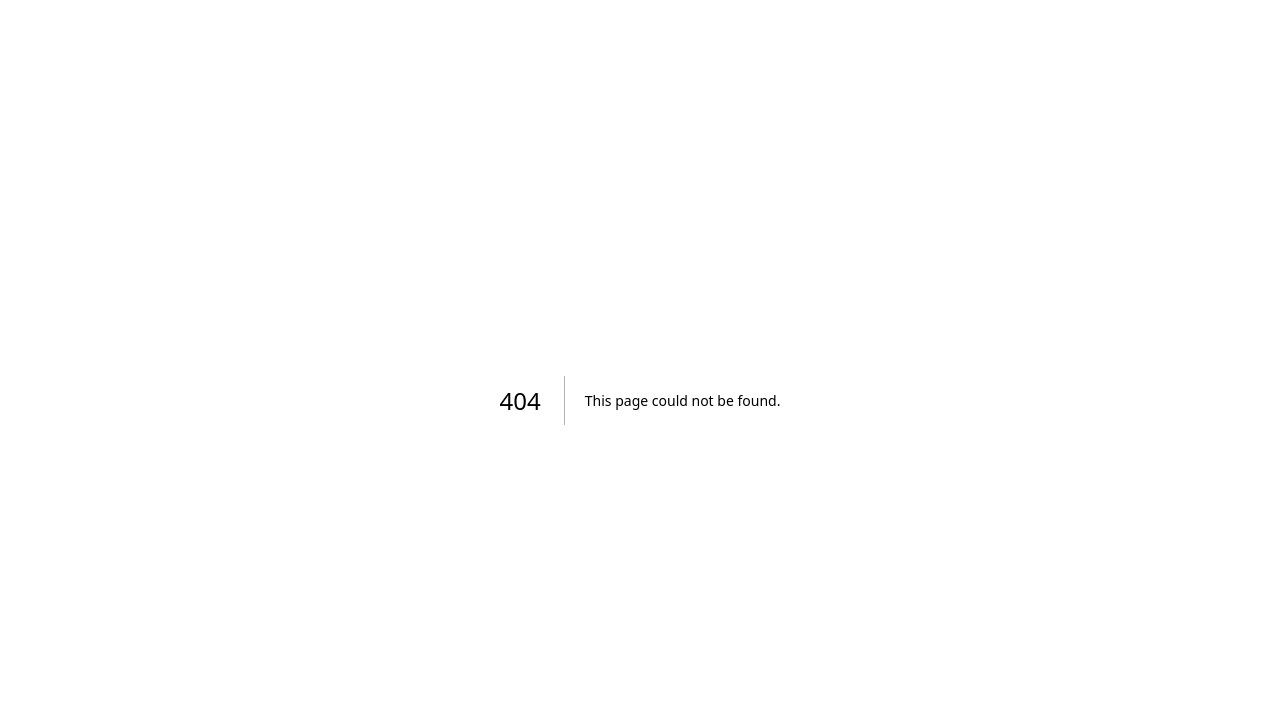
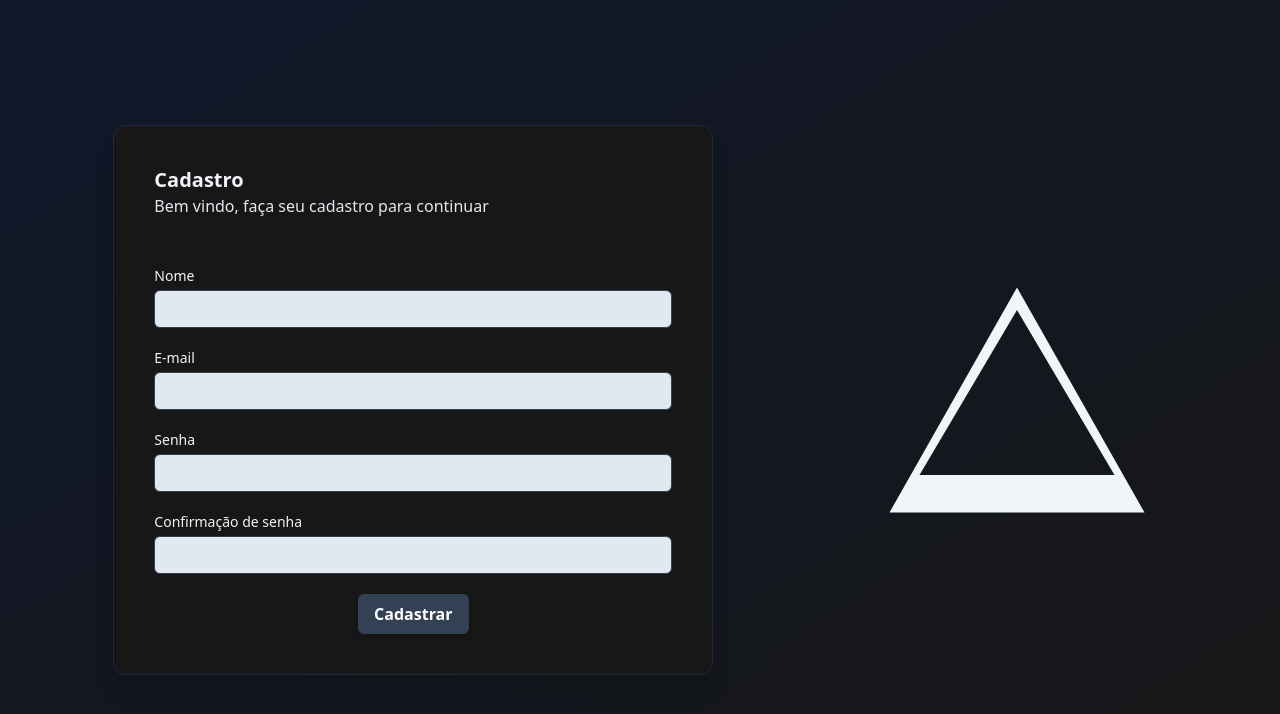
Before and after one commit to gabrielbsx/basiapp, a Next.js app in the folder frontend/dashboard/: page /sign-up in a window 1280 px wide. Before the commit this address had no page. Shown: the top 714 px of the page. Built offline with nearby package versions, Linux system fonts and the light colour scheme.

Commit message:
feat: sign-up page

```diff
--- /dev/null
+++ b/frontend/dashboard/src/decorators/error.decorator.ts
@@ -0,0 +1,10 @@
+// function decorator without class
+export default function errorDecorator(wrappedFunction: Function) {
+  return function (...args: any[]) {
+    try {
+      return wrappedFunction(...args)
+    } catch (error) {
+      console.log(error)
+    }
+  }
+}
--- /dev/null
+++ b/frontend/dashboard/src/decorators/index.ts
@@ -0,0 +1 @@
+export * from './error.decorator'
--- /dev/null
+++ b/frontend/dashboard/src/pages/sign-up.tsx
@@ -0,0 +1,105 @@
+import { Formik } from 'formik'
+import ButtonGuest from '../components/button-guest'
+import InputGuest from '../components/input-guest'
+import Layout from '../components/layout'
+import errorDecorator from '../decorators/error.decorator'
+import { SignUpRequestDataType } from '../types/sigin-up-request-data.type'
+
+export default function SignUp() {
+  const handleSignUp = errorDecorator(
+    async (data: SignUpRequestDataType): Promise<void> => {
+      throw new Error('Error')
+    }
+  )
+
+  return (
+    <Layout header={false}>
+      <div className="min-h-screen flex flex-col-reverse md:flex-row-reverse md:p-0 p-10 gap-10 justify-evenly items-center">
+        <div className="gap-4">
+          <svg className="md:w-full w-24 text-slate-100" xmlns="http://www.w3.org/2000/svg" viewBox="0 0 20 20" fill="currentColor">
+            <path fillRule="evenodd" d="M10 2.5L1.5 17.5h17L10 2.5zm0 1.5l6.5 11h-13L10 4z" clipRule="evenodd" />
+          </svg>
+        </div>
+        <div className="bg-neutral-900 shadow-xl gap-4 border border-slate-800 md:w-[600px] w-full md:mx-0 mx-4 rounded-xl p-10">
+          <div className="flex flex-col mb-12">
+            <h1 className="text-xl font-bold text-slate-100">Cadastro</h1>
+            <span className="text-md text-slate-200">
+              Bem vindo, faça seu cadastro para continuar
+            </span>
+          </div>
+          <Formik
+            initialValues={{
+              name: '',
+              email: '',
+              password: '',
+              passwordConfirmation: '',
+            }}
+            onSubmit={handleSignUp}
+          >
+            {({
+              values,
+              errors,
+              touched,
+              handleChange,
+              handleBlur,
+              handleSubmit,
+              isSubmitting,
+            }) => (
+              <form onSubmit={handleSubmit}>
+                <InputGuest
+                  name="name"
+                  label="Nome"
+                  type="text"
+                  placeholder="Digite seu nome"
+                  onChange={handleChange}
+                  onBlur={handleBlur}
+                  value={values.name}
+                  error={errors.name}
+                  touched={touched.name}
+                />
+                <InputGuest
+                  name="email"
+                  label="E-mail"
+                  type="email"
+                  placeholder="Digite seu e-mail"
+                  onChange={handleChange}
+                  onBlur={handleBlur}
+                  value={values.email}
+                  error={errors.email}
+                  touched={touched.email}
+                />
+                <InputGuest
+                  name="password"
+                  label="Senha"
+                  type="password"
+                  placeholder="Digite sua senha"
+                  onChange={handleChange}
+                  onBlur={handleBlur}
+                  value={values.password}
+                  error={errors.password}
+                  touched={touched.password}
+                />
+                <InputGuest
+                  name="passwordConfirmation"
+                  label="Confirmação de senha"
+                  type="password"
+                  placeholder="Confirme sua senha"
+                  onChange={handleChange}
+                  onBlur={handleBlur}
+                  value={values.passwordConfirmation}
+                  error={errors.passwordConfirmation}
+                  touched={touched.passwordConfirmation}
+                />
+                <ButtonGuest
+                  type="submit"
+                  isSubmitting={isSubmitting}
+                  text="Cadastrar"
+                />
+              </form>
+            )}
+          </Formik>
+        </div>
+      </div>
+    </Layout>
+  )
+}
--- /dev/null
+++ b/frontend/dashboard/src/types/sigin-up-request-data.type.ts
@@ -0,0 +1,6 @@
+export type SignUpRequestDataType = {
+  name: string
+  email: string
+  password: string
+  passwordConfirmation: string
+}
```
